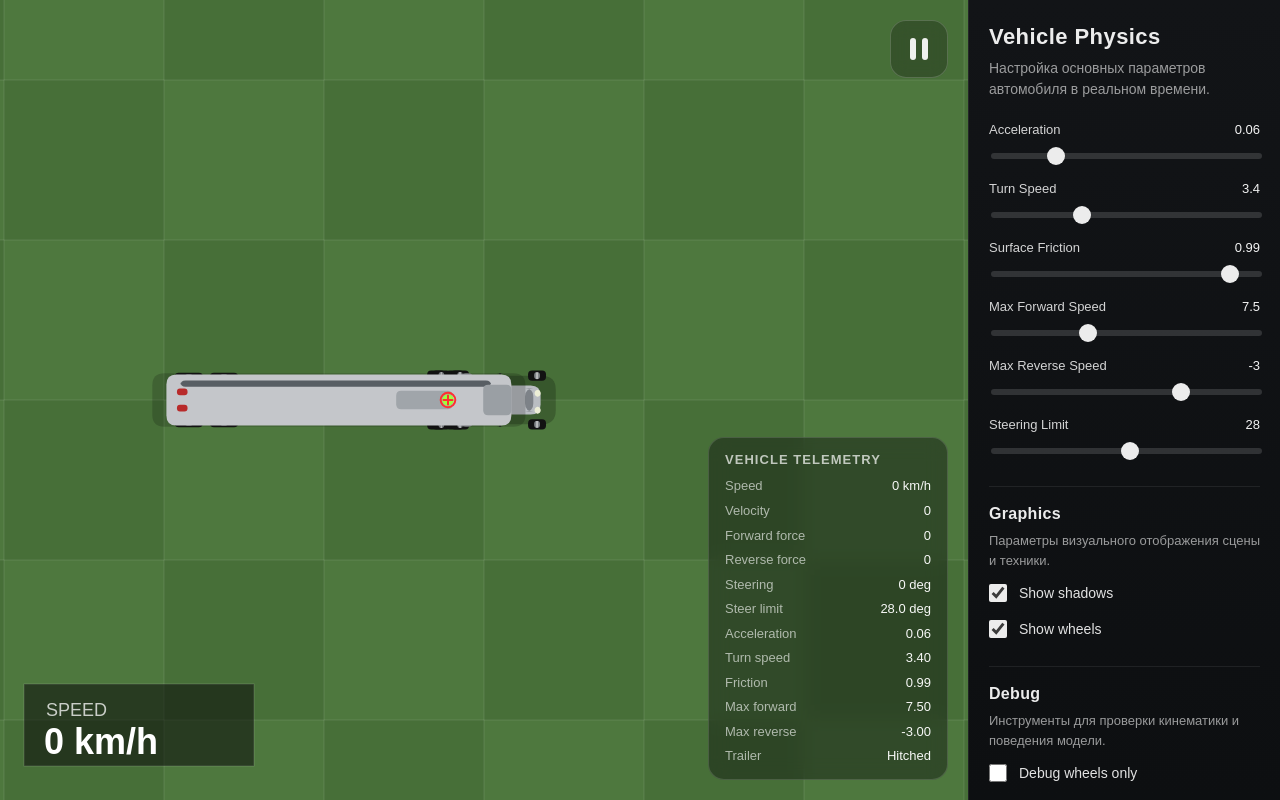
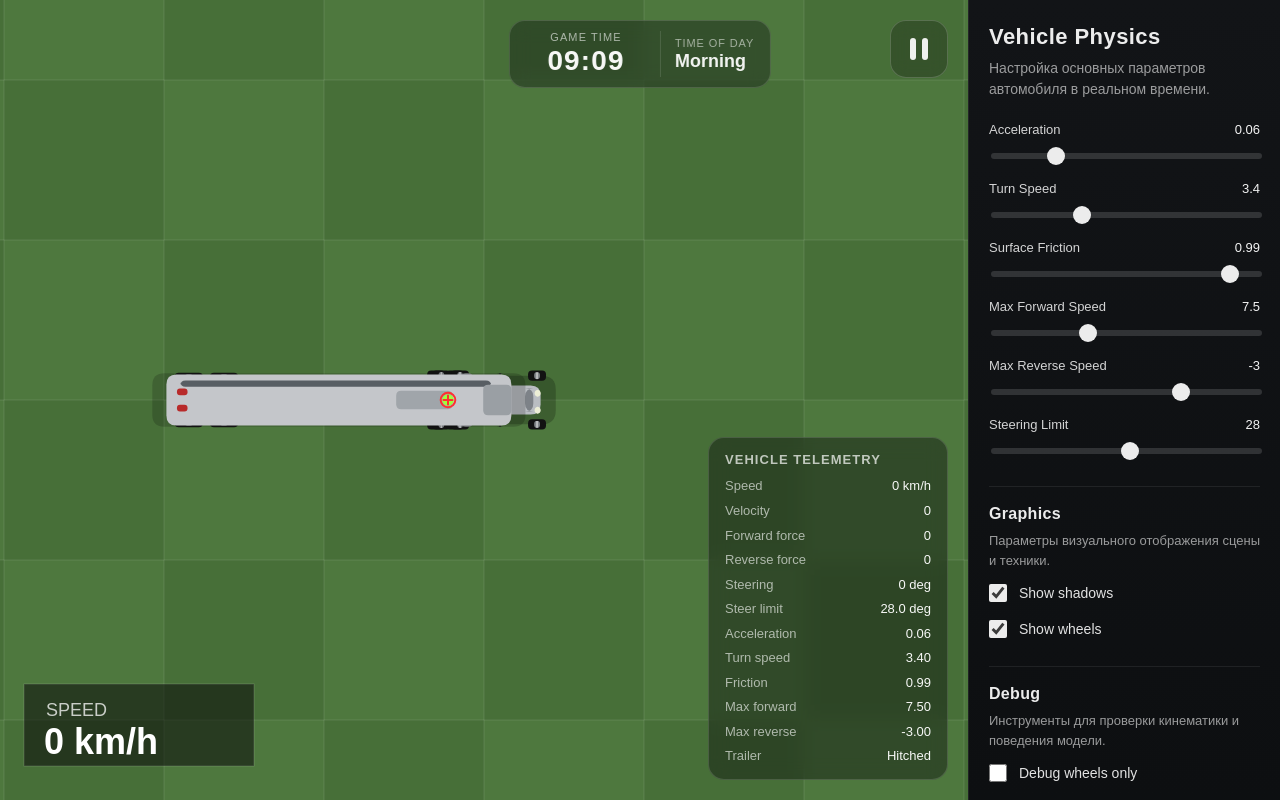
Before and after one commit to yarikus/carsim, a plain HTML site: page index.html in a window 1280 px wide. Drawn offline with Linux system fonts and the light colour scheme.

Commit message:
game time

```diff
--- a/index.html
+++ b/index.html
@@ -98,6 +98,76 @@
                 width: 100%;
                 height: 100vh;
                 background: linear-gradient(180deg, rgb(72, 108, 38) 0%, rgb(92, 128, 54) 100%);
+            }
+
+            .clock-panel {
+                position: fixed;
+                top: 20px;
+                left: 50%;
+                transform: translateX(-50%);
+                display: flex;
+                align-items: center;
+                gap: 14px;
+                min-width: 220px;
+                padding: 10px 16px;
+                border: 1px solid rgba(255, 255, 255, 0.14);
+                border-radius: 16px;
+                background: rgba(10, 12, 14, 0.36);
+                backdrop-filter: blur(10px);
+                -webkit-backdrop-filter: blur(10px);
+                color: rgba(255, 255, 255, 0.96);
+                z-index: 2;
+                pointer-events: none;
+                box-sizing: border-box;
+            }
+
+            .clock-main {
+                min-width: 120px;
+                text-align: center;
+            }
+
+            .clock-label {
+                display: block;
+                margin-bottom: 2px;
+                font-size: 11px;
+                letter-spacing: 0.1em;
+                text-transform: uppercase;
+                color: rgba(255, 255, 255, 0.62);
+            }
+
+            .clock-value {
+                display: block;
+                font-size: 28px;
+                font-weight: 700;
+                font-variant-numeric: tabular-nums;
+                letter-spacing: 0.04em;
+            }
+
+            .clock-divider {
+                width: 1px;
+                align-self: stretch;
+                background: rgba(255, 255, 255, 0.12);
+            }
+
+            .time-of-day {
+                min-width: 72px;
+                text-align: left;
+            }
+
+            .time-of-day-label {
+                display: block;
+                margin-bottom: 2px;
+                font-size: 11px;
+                letter-spacing: 0.08em;
+                text-transform: uppercase;
+                color: rgba(255, 255, 255, 0.56);
+            }
+
+            .time-of-day-value {
+                display: block;
+                font-size: 18px;
+                font-weight: 700;
+                color: rgba(255, 255, 255, 0.94);
             }
 
             .telemetry-panel {
@@ -265,6 +335,17 @@
                     <span></span>
                 </span>
             </button>
+            <section class="clock-panel" id="clockPanel" aria-label="Game time">
+                <div class="clock-main">
+                    <span class="clock-label">Game Time</span>
+                    <span class="clock-value" id="clockValue">09:00</span>
+                </div>
+                <div class="clock-divider" aria-hidden="true"></div>
+                <div class="time-of-day">
+                    <span class="time-of-day-label">Time of day</span>
+                    <span class="time-of-day-value" id="timeOfDayValue">Morning</span>
+                </div>
+            </section>
             <canvas id="tela" width="1280" height="680"></canvas>
             <section class="telemetry-panel" id="telemetryPanel" aria-label="Vehicle telemetry">
                 <h3>Vehicle Telemetry</h3>
--- a/physics.js
+++ b/physics.js
@@ -54,6 +54,8 @@ window.CarSimPhysics = (function() {
             debugShowTelemetry: true,
             graphicsShowShadows: true,
             graphicsShowWheels: true,
+            gameTimeSeconds: 9 * 60 * 60,
+            gameTimeScale: 120,
             wheelTrails: {
                 frontLeft: [],
                 frontRight: [],
@@ -108,6 +110,31 @@ window.CarSimPhysics = (function() {
         resolveTrailerCollision(state, previousCarState, previousTrailerState)
         updateWheelSpin(state)
         updateWheelTrails(state)
+    }
+
+    function updateGameTime(state, deltaSeconds) {
+        var fullDaySeconds = 24 * 60 * 60
+
+        state.gameTimeSeconds += Math.max(0, deltaSeconds) * state.gameTimeScale
+        state.gameTimeSeconds %= fullDaySeconds
+    }
+
+    function getTimeOfDay(state) {
+        var hours = state.gameTimeSeconds / 3600
+
+        if (hours >= 5 && hours < 10) {
+            return "Morning"
+        }
+
+        if (hours >= 10 && hours < 18) {
+            return "Day"
+        }
+
+        if (hours >= 18 && hours < 22) {
+            return "Evening"
+        }
+
+        return "Night"
     }
 
     function processKeys(state, music) {
@@ -518,6 +545,8 @@ window.CarSimPhysics = (function() {
         createState: createState,
         initializeWorld: initializeWorld,
         moveCar: moveCar,
+        updateGameTime: updateGameTime,
+        getTimeOfDay: getTimeOfDay,
         processKeys: processKeys,
         clearWheelTrails: clearWheelTrails,
         getDebugHitboxes: getDebugHitboxes,
--- a/script.js
+++ b/script.js
@@ -4,6 +4,7 @@ var music = document.getElementById("music")
 var canvas = document.getElementById("tela")
 var musicToggle = document.getElementById("musicToggle")
 var ctx = canvas.getContext("2d")
+var lastFrameTime = null
 
 var state = window.CarSimPhysics.createState()
 
@@ -16,19 +17,28 @@ document.onclick = onDocumentClick
 window.CarSimPhysics.initializeWorld(state)
 window.CarSimEnvironment.resizeCanvas(canvas)
 window.CarSimUI.initializeControls(state)
+window.CarSimUI.initializeClockPanel()
 window.CarSimUI.initializeTelemetryPanel()
 window.CarSimUI.initializeMusicButton(state, music, musicToggle)
 
 requestAnimationFrame(draw)
 
-function draw() {
+function draw(timestamp) {
     var carCenter
     var trailerOffsetX
     var trailerOffsetY
+    var deltaSeconds = 0
+
+    if (lastFrameTime !== null) {
+        deltaSeconds = (timestamp - lastFrameTime) / 1000
+    }
+
+    lastFrameTime = timestamp
 
     window.CarSimUI.musicControl(state, music)
     window.CarSimPhysics.processKeys(state, music)
     window.CarSimPhysics.moveCar(state)
+    window.CarSimPhysics.updateGameTime(state, deltaSeconds)
 
     ctx.clearRect(0, 0, canvas.width, canvas.height)
     window.CarSimEnvironment.drawEnvironment(ctx, canvas, state)
@@ -50,6 +60,7 @@ function draw() {
     ctx.restore()
 
     window.CarSimUI.drawHud(ctx, canvas, state.car)
+    window.CarSimUI.updateClockPanel(state)
     window.CarSimUI.updateTelemetryPanel(state)
     requestAnimationFrame(draw)
 }
--- a/ui.js
+++ b/ui.js
@@ -2,6 +2,8 @@
 
 window.CarSimUI = (function() {
     var telemetryGrid = null
+    var clockValue = null
+    var timeOfDayValue = null
 
     function initializeControls(state) {
         var configControls = document.querySelectorAll("[data-config]")
@@ -127,6 +129,30 @@ window.CarSimUI = (function() {
         syncTelemetryVisibility({ debugShowTelemetry: true })
     }
 
+    function initializeClockPanel() {
+        clockValue = document.getElementById("clockValue")
+        timeOfDayValue = document.getElementById("timeOfDayValue")
+    }
+
+    function updateClockPanel(state) {
+        var totalSeconds
+        var hours
+        var minutes
+
+        if (!clockValue) {
+            return
+        }
+
+        totalSeconds = Math.floor(state.gameTimeSeconds)
+        hours = Math.floor(totalSeconds / 3600) % 24
+        minutes = Math.floor((totalSeconds % 3600) / 60)
+        clockValue.textContent = padTimeValue(hours) + ":" + padTimeValue(minutes)
+
+        if (timeOfDayValue) {
+            timeOfDayValue.textContent = window.CarSimPhysics.getTimeOfDay(state)
+        }
+    }
+
     function updateTelemetryPanel(state) {
         var rows
 
@@ -244,11 +270,17 @@ window.CarSimUI = (function() {
         telemetryPanel.style.display = state.debugShowTelemetry ? "block" : "none"
     }
 
+    function padTimeValue(value) {
+        return value < 10 ? "0" + value : String(value)
+    }
+
     return {
         initializeControls: initializeControls,
+        initializeClockPanel: initializeClockPanel,
         initializeTelemetryPanel: initializeTelemetryPanel,
         initializeMusicButton: initializeMusicButton,
         musicControl: musicControl,
+        updateClockPanel: updateClockPanel,
         updateTelemetryPanel: updateTelemetryPanel,
         drawHud: drawHud,
         drawCar: drawCar,
```
